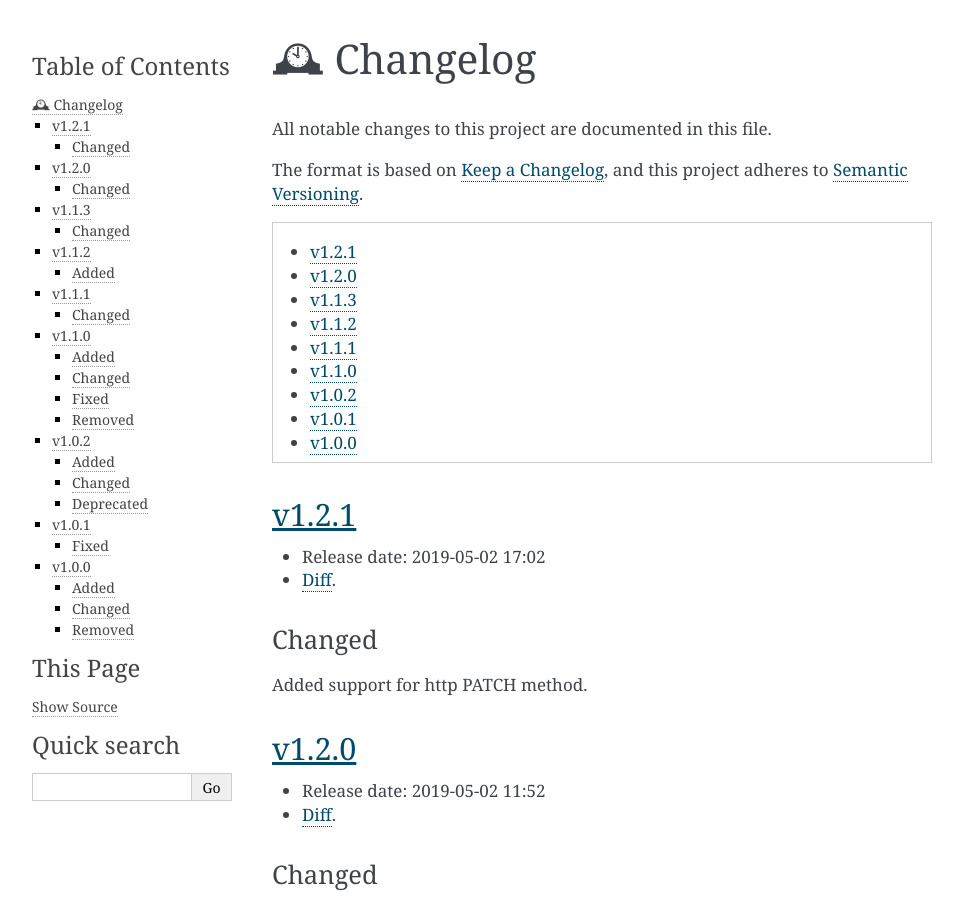
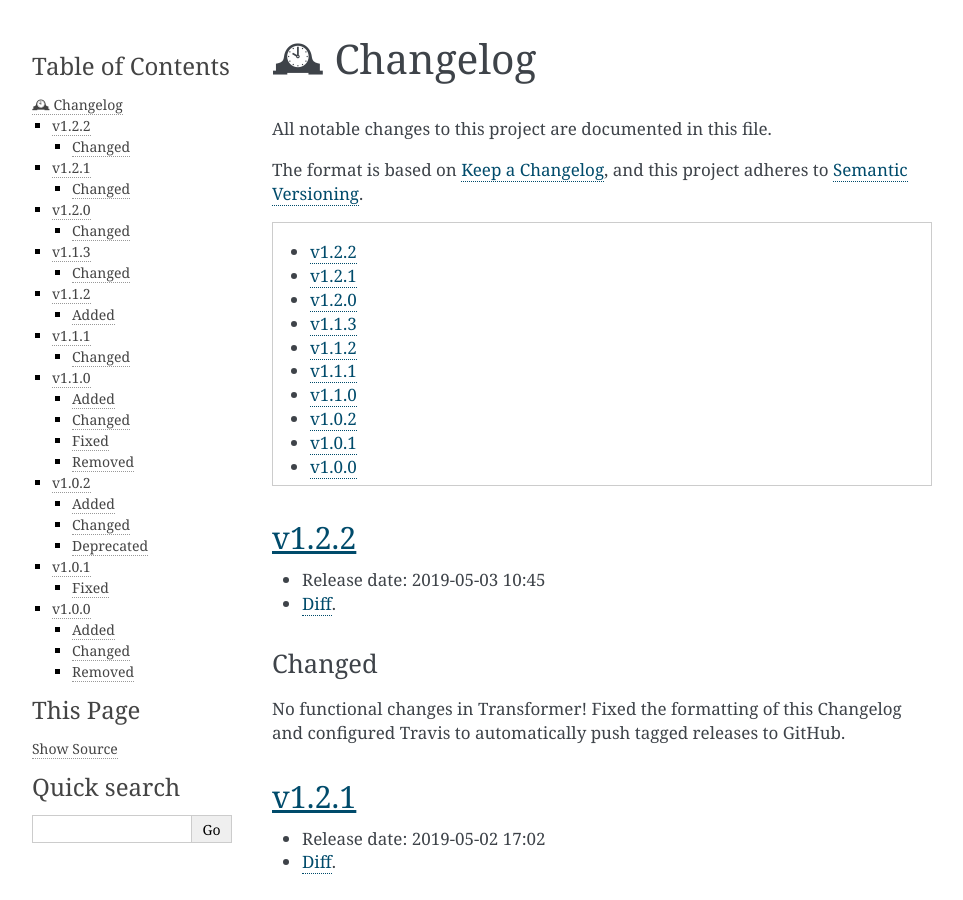
Before and after one commit to zalando-incubator/transformer, a Sphinx documentation site: the page built from docs/Changelog.rst, in a window 1280 px wide and 900 px high. Shown: the whole window, without its empty margins (148-1111 px from the left). Built offline with Sphinx 7.4.7, drawn with Linux system fonts in a browser that asks for light colours.

Commit message:
Make patch release

```diff
--- a/docs/Changelog.rst
+++ b/docs/Changelog.rst
@@ -14,6 +14,23 @@ The format is based on `Keep a Changelog`_, and this project adheres to
 .. contents::
    :local:
    :depth: 1
+
+.. _v1.2.2:
+
+v1.2.2
+======
+
+- Release date: 2019-05-03 10:45
+
+- Diff__.
+
+__ https://github.com/zalando-incubator/transformer/compare/v1.2.1...v1.2.2
+
+Changed
+-------
+
+No functional changes in Transformer! Fixed the formatting of this Changelog and configured Travis to automatically
+push tagged releases to GitHub.
 
 .. _v1.2.1:
 
--- a/docs/conf.py
+++ b/docs/conf.py
@@ -25,7 +25,7 @@ author = "the Zalando maintainers"
 # The short X.Y version
 version = "1.2"
 # The full version, including alpha/beta/rc tags
-release = "1.2.1"
+release = "1.2.2"
 
 
 # -- General configuration ---------------------------------------------------
--- a/pyproject.toml
+++ b/pyproject.toml
@@ -1,6 +1,6 @@
 [tool.poetry]
 name = "har-transformer"
-version = "1.2.1"
+version = "1.2.2"
 description = "A tool to convert HAR files into a locustfile."
 authors = [
     "Serhii Cherniavskyi <serhii.cherniavskyi@zalando.de>",
```
